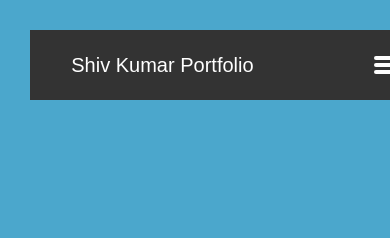
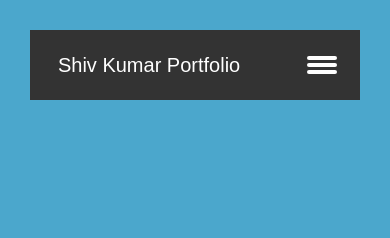
Before and after one commit to shiv2907/my-website, a plain HTML site: page index.html in a window 390 px wide. Shown: the top 238 px of the page. Drawn offline with Linux system fonts and the light colour scheme.

Commit message:
Add files via upload

```diff
--- a/style.css
+++ b/style.css
@@ -278,7 +278,6 @@ body {
 nav {
   background-color: #333;
   padding: 10px;
-  width: 600px;
 }
 
 nav ul {
@@ -323,7 +322,7 @@ nav ul li a {
   width: 20px;
   height: 20px;
   cursor: pointer;
-  margin-right: 210px;
+
 }
 
 .hamburger .line {
```
